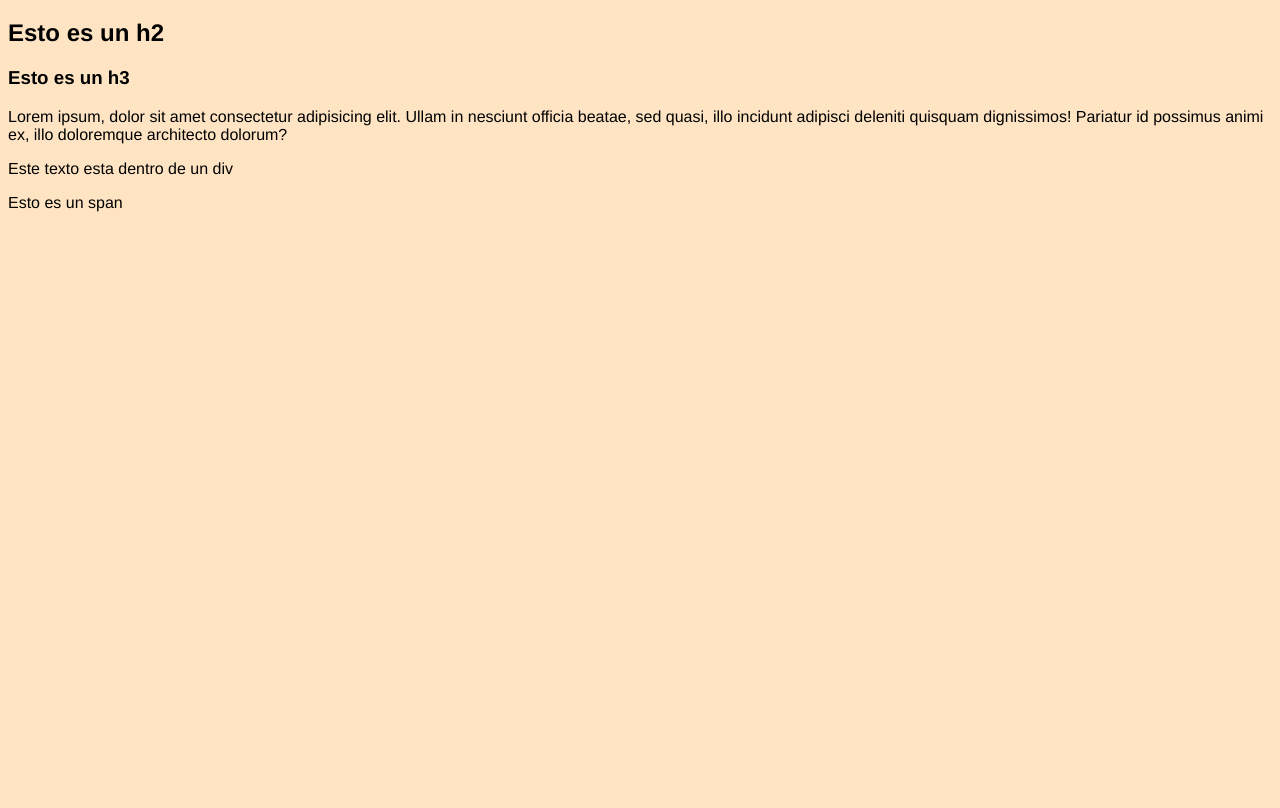
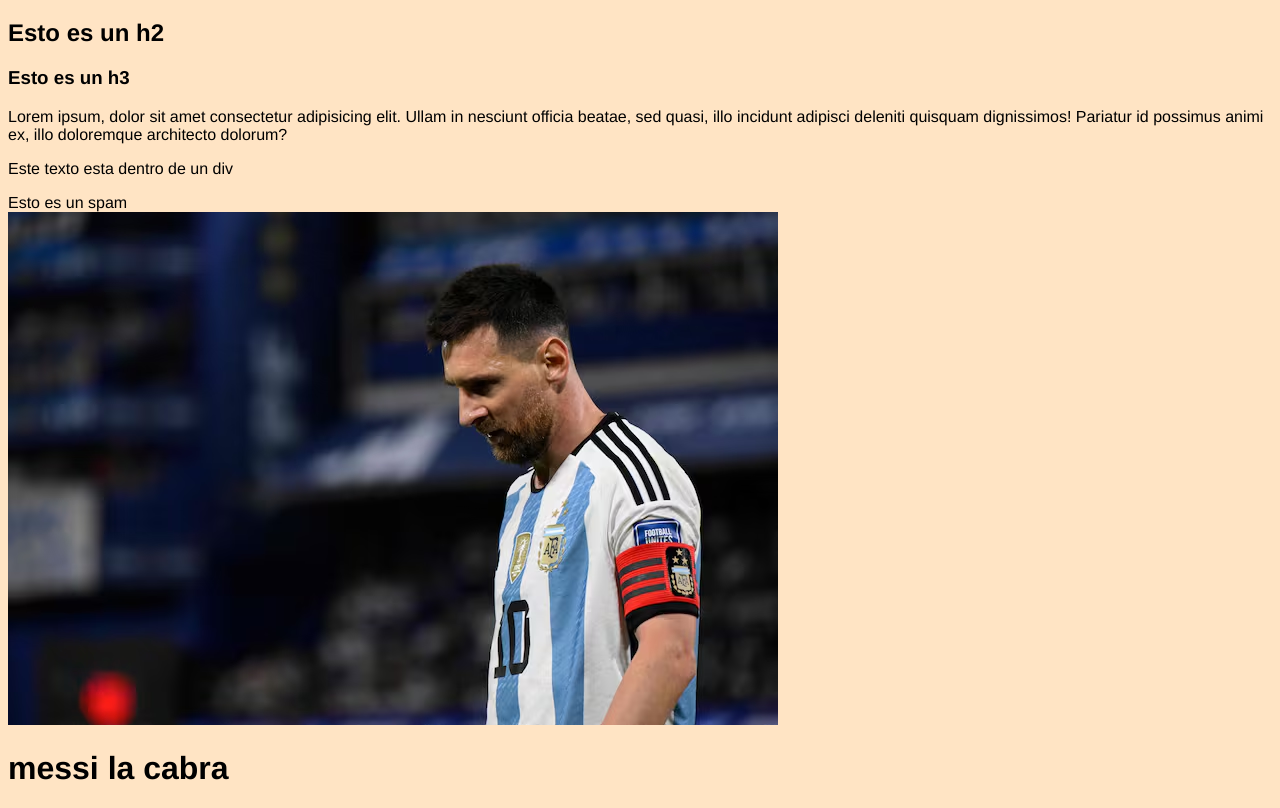
Before and after one commit to Lyscri/Claudia-Prueba-diagnostica, a plain HTML site: page index.html in a window 1280 px wide. Shown: the part 61-869 px from the top of the page. Before the commit the page ends 800 px from the top, so only its background shows below. Drawn offline with Linux system fonts and the light colour scheme.

Commit message:
CLAUDITAAAAA

```diff
--- a/index.html
+++ b/index.html
@@ -15,9 +15,11 @@
         <p style="margin: auto;">Lorem ipsum, dolor sit amet consectetur adipisicing elit. Ullam in nesciunt officia beatae, sed quasi, illo incidunt adipisci deleniti quisquam dignissimos! Pariatur id possimus animi ex, illo doloremque architecto dolorum?</p>
         <p>Este texto esta dentro de un div</p>
     </div>
-
-    <span>Esto es un span</span>
+<div> <span>Esto es un spam</span>
+</div>
 
 
+    <img src="image/CANGO5ZGTBCLHBXYZMGO5QYLRA.avif" alt="">
+    <h1>messi la cabra</h1>
 </body>
 </html>
```
